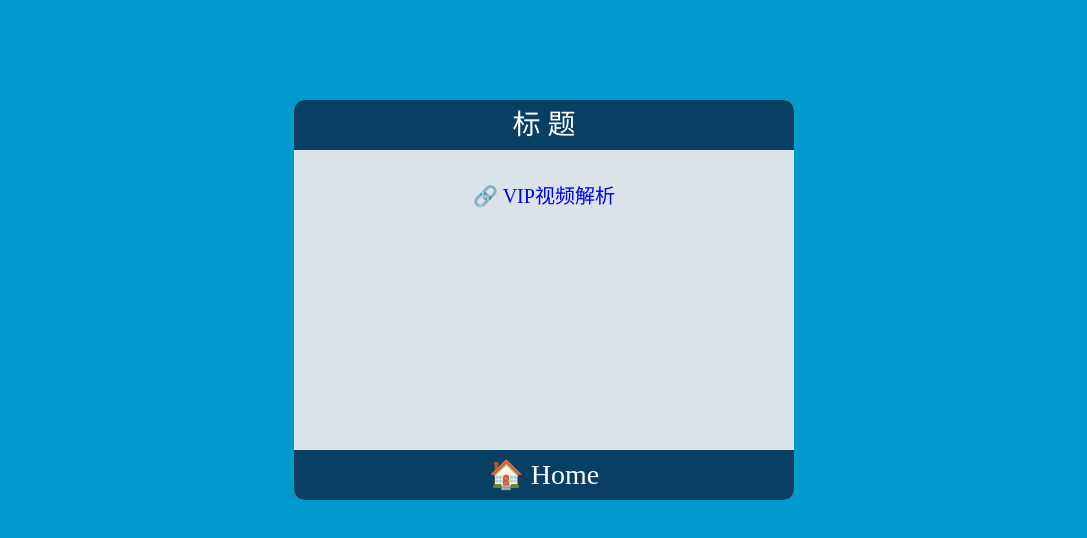
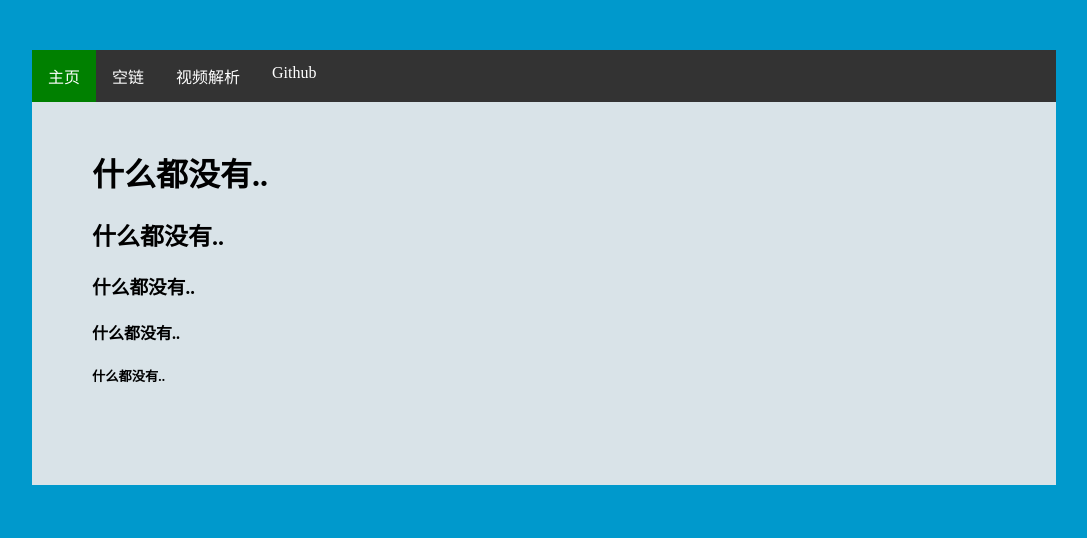
Before and after one commit to PengJenas/pengjenas.github.io, a plain HTML site: page index.html in a window 1280 px wide. Shown: the whole page, without its empty margins (96-1183 px from the left). Drawn offline with Linux system fonts and the light colour scheme.

Commit message:
Update index.html

```diff
--- a/index.html
+++ b/index.html
@@ -1,70 +1,72 @@
 <!DOCTYPE html>
-<html>
+<html lang="zh">
+
 <head>
-    <meta charset="UTF-8">
-    <meta name="viewport" content="width=device-width, initial-scale=1.0">
-    <title>只是一个框子</title>
+    <meta charset="utf-8">
+    <title>Jenas</title>
     <style>
-        body{
-            background: #0099cc;
+        body {
+            margin: 0;
+            padding: 0;
+            background-color: #0099cc;
         }
-        .box{
-            position: relative;    /*父级div设置relative */
-            width:500px;
-            height:400px;
-            margin: 100px auto;    /*上外边距150px,左右居中 */
-            border-radius: 10px;    /* 圆角 */
+        .box {
+            position: relative;
+            width: 80%;
+            margin: 50px auto;
             background: #d9e3e8;
-
         }
-        .box_top , .box_bottom{
-            /*父级div设置relative，子级div设置absolute ，即可使用left，right，top，bottom*/
+        .nav ul {
             position: absolute;
-            width:100%;
-            height:50px;
-            background: #093f63;
+            list-style-type: none;
+            margin: 0;
+            padding: 0;
+            overflow: hidden;
+            background-color: #333;
+            width: 100%;
+        }
+        .nav li {
+            float: left;
+        }
+        .nav li a {
+            display: block;
+            color: white;
             text-align: center;
+            padding: 14px 16px;
+            text-decoration: none;
         }
-        .box_top{
-            top:0;
-            border-radius: 10px 10px 0px 0px;
+        .nav li a:hover:not(.home) {
+            background-color: #666;
         }
-        .box_bottom{
-            bottom:0;
-            border-radius: 0px 0px 10px 10px;
-        }
-        .box_top a , .box_bottom a {
-            font-size: 28px;
-            line-height: 50px;
-            color: white;
-            text-decoration: none;  /*去掉链接下划线*/
-        }
-        .box_mid{
-            position: absolute;
-            top:80px;
-            width:100%;
-            text-align: center;
-            /* background: yellow;  */
-        }
-        .box_mid a {
-            font-size: 20px;
-            color: blue;
-            text-decoration: none;  /*去掉链接下划线*/
+        .home {
+            background-color: green;
         }
     </style>
 </head>
+
 <body>
-    <div class='box'>
-        <div class='box_top'>
-            <a>标 题</a>
+
+    <div class="box">
+        <div class="nav">
+            <ul>
+                <li><a class="home" href="#home">主页</a></li>
+                <li><a href="#news">空链</a></li>
+                <li><a href="https://pengjenas.github.io/vipvideo/" target="_blank">视频解析</a></li>
+                <li><a href="https://github.com/PengJenas/pengjenas.github.io" target="_blank">Github</a></li>
+            </ul>
         </div>
-        <div class='box_mid'>
-            <a href="https://pengjenas.github.io/vipvideo/" target="_blank"> 🔗 VIP视频解析  </a>
-        </div>
-        <div class='box_bottom'>
-            <a href="#">🏠 Home</a>
-            <!-- target="_blank -->
+
+        <div style="padding:60px;">
+            <br />
+            <h1>什么都没有..</h1>
+            <h2>什么都没有..</h2>
+            <h3>什么都没有..</h3>
+            <h4>什么都没有..</h4>
+            <h5>什么都没有..</h5>
+            <br />
+
         </div>
     </div>
 </body>
+
 </html>
```
